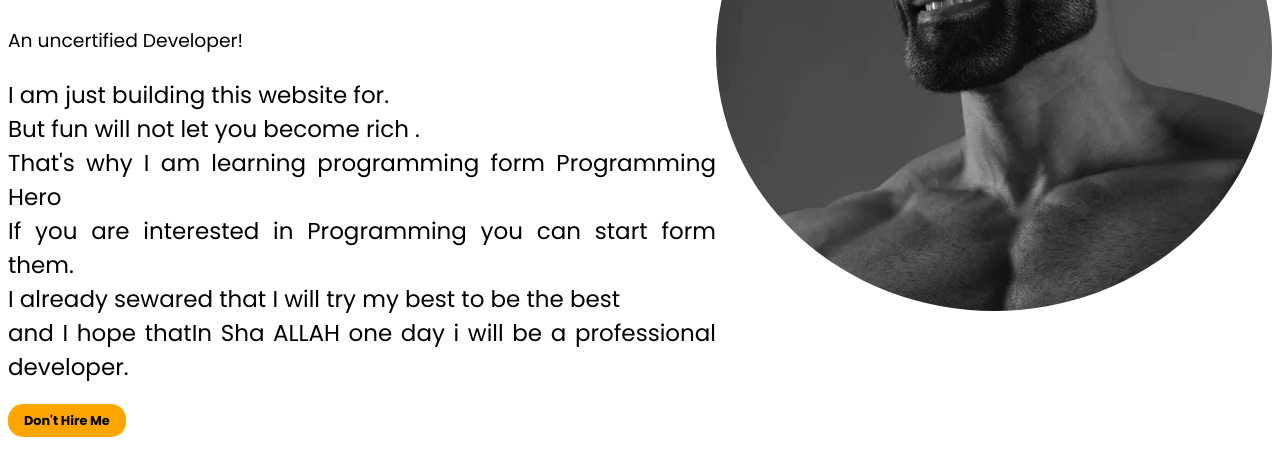
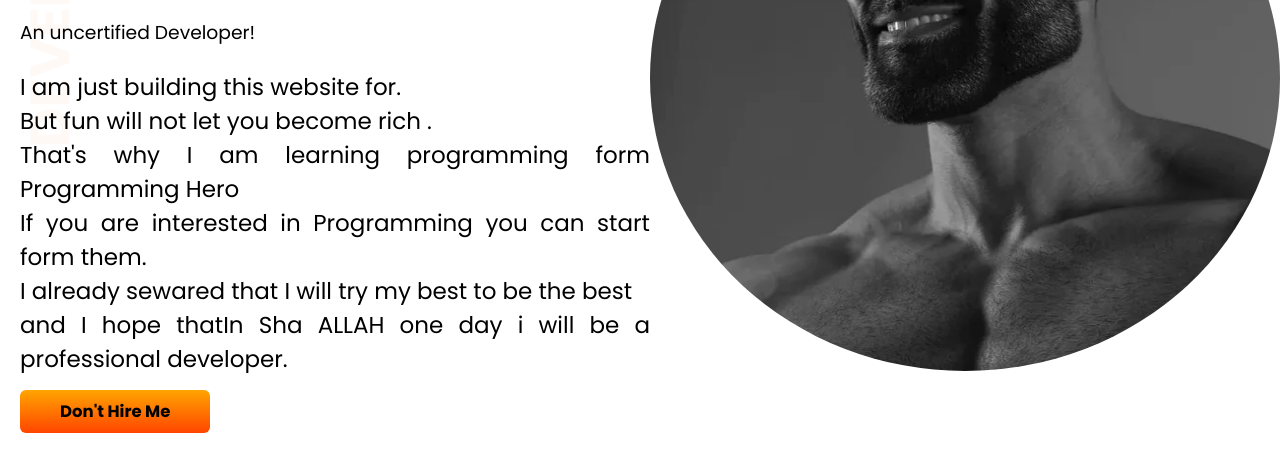
Before and after one commit to pavel90765/My-port, a plain HTML site: page index.html in a window 1280 px wide. Shown: the part 215-690 px from the top of the page. Drawn offline with Linux system fonts and the light colour scheme.

Commit message:
top-banner-complete

```diff
--- a/index.html
+++ b/index.html
@@ -7,12 +7,12 @@
     <link rel="stylesheet" href="style.css">
 </head>
 <body>
-   <section>
+   <section class="top-web">
     <div class="hd">
         <h1>Welcome To <br>
      <span class="head">Pavel's coding</span> World</h1>
      <h3><strong>An uncertified Developer!</strong></h3>
-     <p  class="fp1"style="text-align: justify;">
+     <p  class="fp1">
         I am just building this website for. <br>But fun will not let you become <strong> rich </strong>. <br>That's why I am learning programming form <em>Programming Hero</em><br>If you are interested in Programming you can start form them. <br>I already sewared that I will try my best to be the best <br> and I hope thatIn Sha ALLAH one day i will be a professional developer.
      </p>
      <a href="#" class="btn">Don't Hire Me </a>
--- a/style.css
+++ b/style.css
@@ -3,6 +3,9 @@
     font-family: "Poppins", sans-serif;
     font-weight: 400;
     font-style: normal;}
+    body{
+        margin:0;
+    }
 
     h1{
         font-size:50px;
@@ -19,7 +22,6 @@
 
 section{
     display: flex;
-    justify-content: space-between;
 }
 
 .im{
@@ -36,11 +38,11 @@ section{
     color:black;
     border: none;
     outline:none;
-    background-color:orange;
-    padding:0.5rem 1rem;
-    font-size: 0.8rem;
-    font-weight: bold;
-    border-radius: 15px;
+   background-image: linear-gradient(orange, orangered);
+    padding:10px 40px;
+    font-size: 16.5px;
+    font-weight:700;
+    border-radius: 6px;
     cursor: pointer;
     transition: scale 0.2 ease;
     text-decoration: none;
@@ -48,5 +50,16 @@ section{
 
 .btn:hover{
     scale: 1.15em;;
-    color:green;
+    color:#fff;
 }
+
+.hd{
+    margin-left: 20px;
+    width: 50%;
+}
+
+.top-web{
+    background-image: url(images/top-banner.png);
+    background-repeat:no-repeat;
+    image
+}
```
